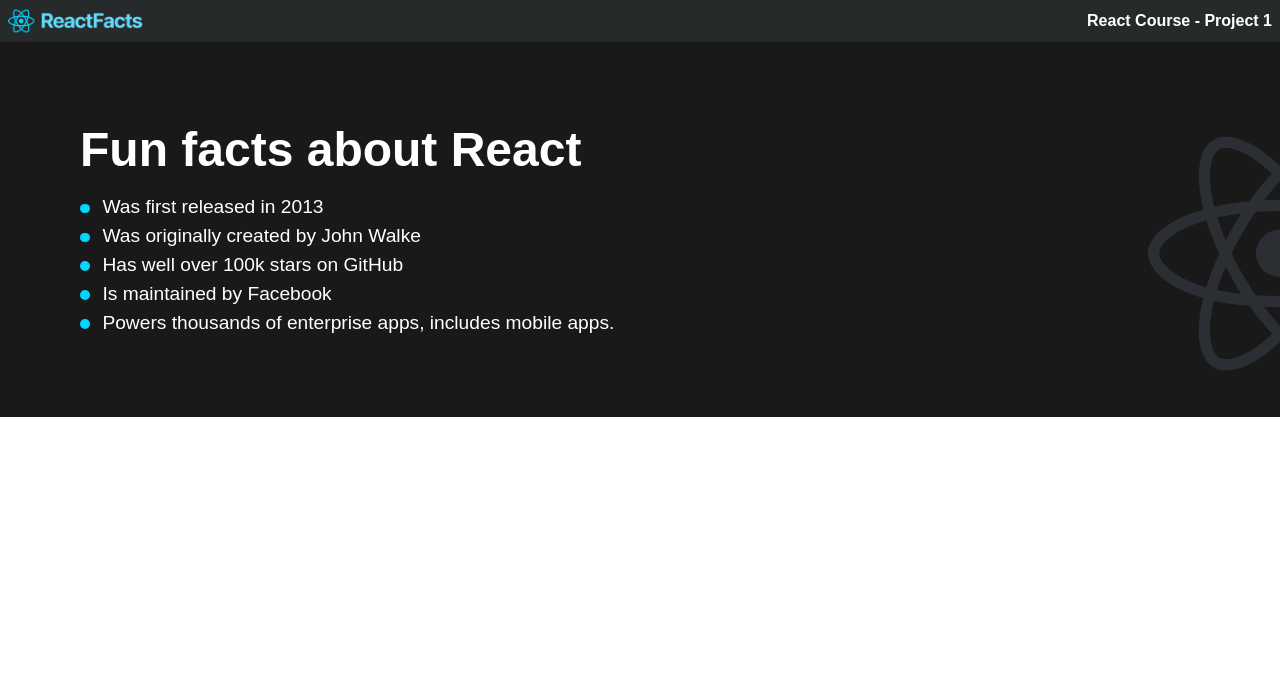
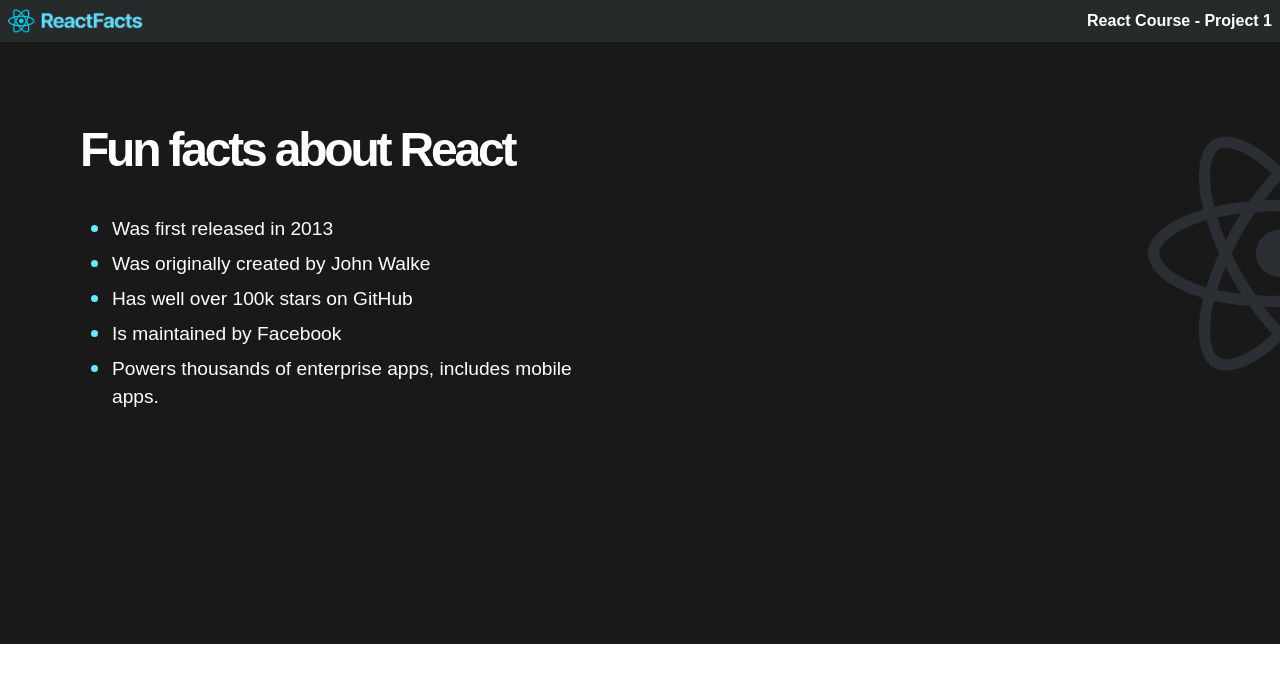
Before and after one commit to Ghosh-95/react-challenges-Scrimba, a React (Vite) app: page / in a window 1280 px wide. Shown: the top 682 px of the page. Built offline with nearby package versions, Linux system fonts and the light colour scheme.

Commit message:
fix code
use css marker pseudo selector (::marker) to add style to bullet points
instead of using custom bullet points it is easier to use and style

```diff
--- a/src/challenges/Challenge3.jsx
+++ b/src/challenges/Challenge3.jsx
@@ -26,11 +26,11 @@
                 <h1>Fun facts about React</h1>
 
                 <ul>
-                    <li><span> </span>Was first released in 2013</li>
-                    <li><span> </span>Was originally created by John Walke</li>
-                    <li><span> </span>Has well over 100k stars on GitHub</li>
-                    <li><span> </span>Is maintained by Facebook</li>
-                    <li><span> </span>Powers thousands of enterprise apps, includes mobile apps. </li>
+                    <li>Was first released in 2013</li>
+                    <li>Was originally created by John Walke</li>
+                    <li>Has well over 100k stars on GitHub</li>
+                    <li>Is maintained by Facebook</li>
+                    <li>Powers thousands of enterprise apps, includes mobile apps. </li>
 
                 </ul>
             </section>
--- a/src/css/challenge3.css
+++ b/src/css/challenge3.css
@@ -33,34 +33,36 @@
     padding: 5rem;
     background-color: #19191a;
     color: #fff;
+    height: 37.6rem;
 }
 
 section h1 {
     font-size: 3rem;
-    margin-bottom: 1rem;
+    margin-bottom: 2rem;
+    letter-spacing: -0.2rem;
 }
 
 section ul {
-    list-style: none;
     font-size: 1.2rem;
-}
-
-li>span {
-    display: inline-block;
-    background-color: #01d7fe;
-    height: 0.6rem;
-    width: 0.6rem;
-    border-radius: 100%;
-    margin-right: 0.8rem;
+    margin: 0 0 0 2rem;
+    max-width: 500px;
 }
 
 ul li {
     line-height: 1.5;
 }
 
+ul li::marker {
+    font-size: 1.5rem;
+    color: #67e9ff;
+}
+
 .section-image {
     opacity: 0.7;
     position: absolute;
     right: 0;
-    bottom: 2rem;
 }
+
+/*
+We can use background property to add backgrond image and position it
+*/
```
